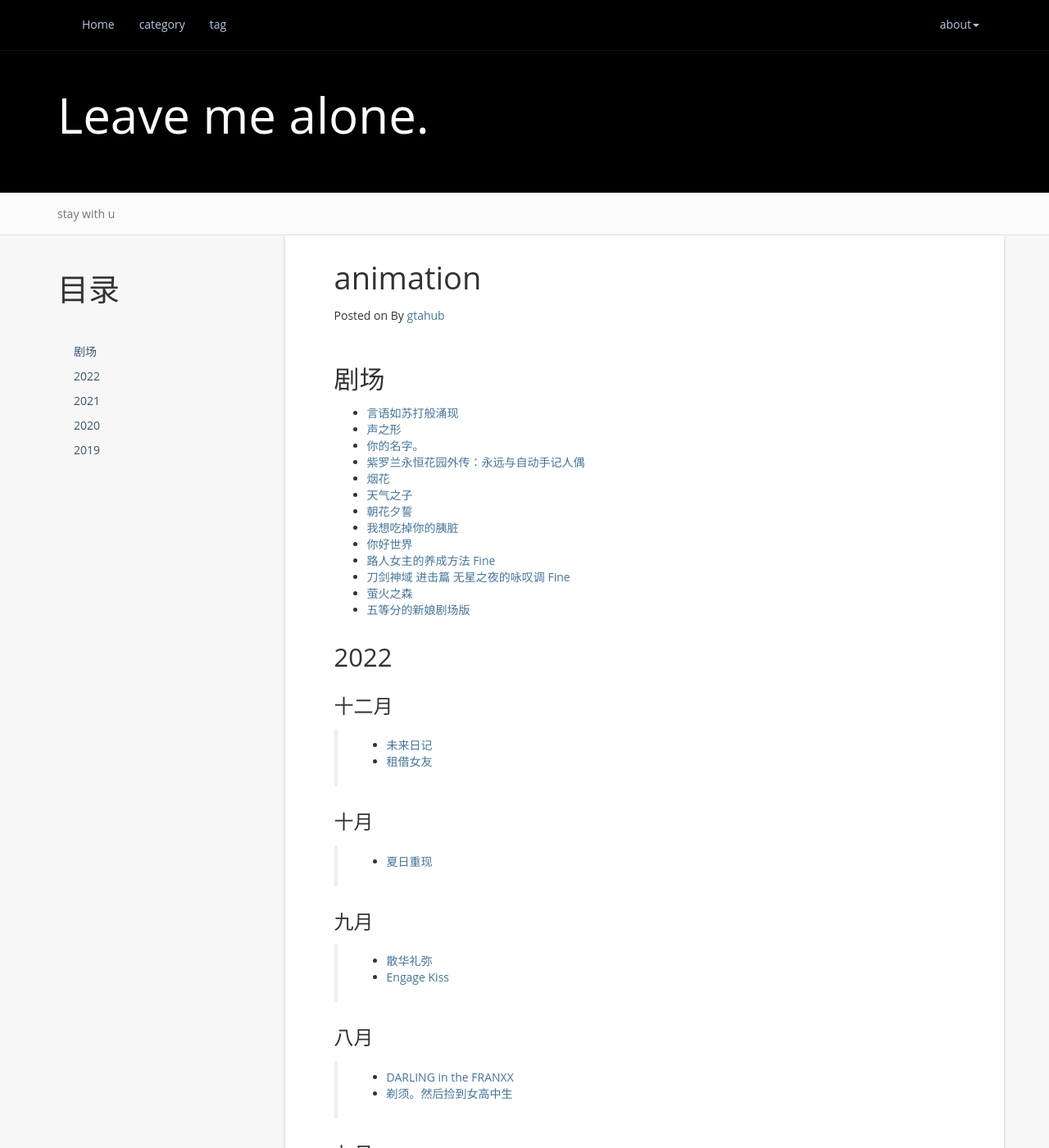
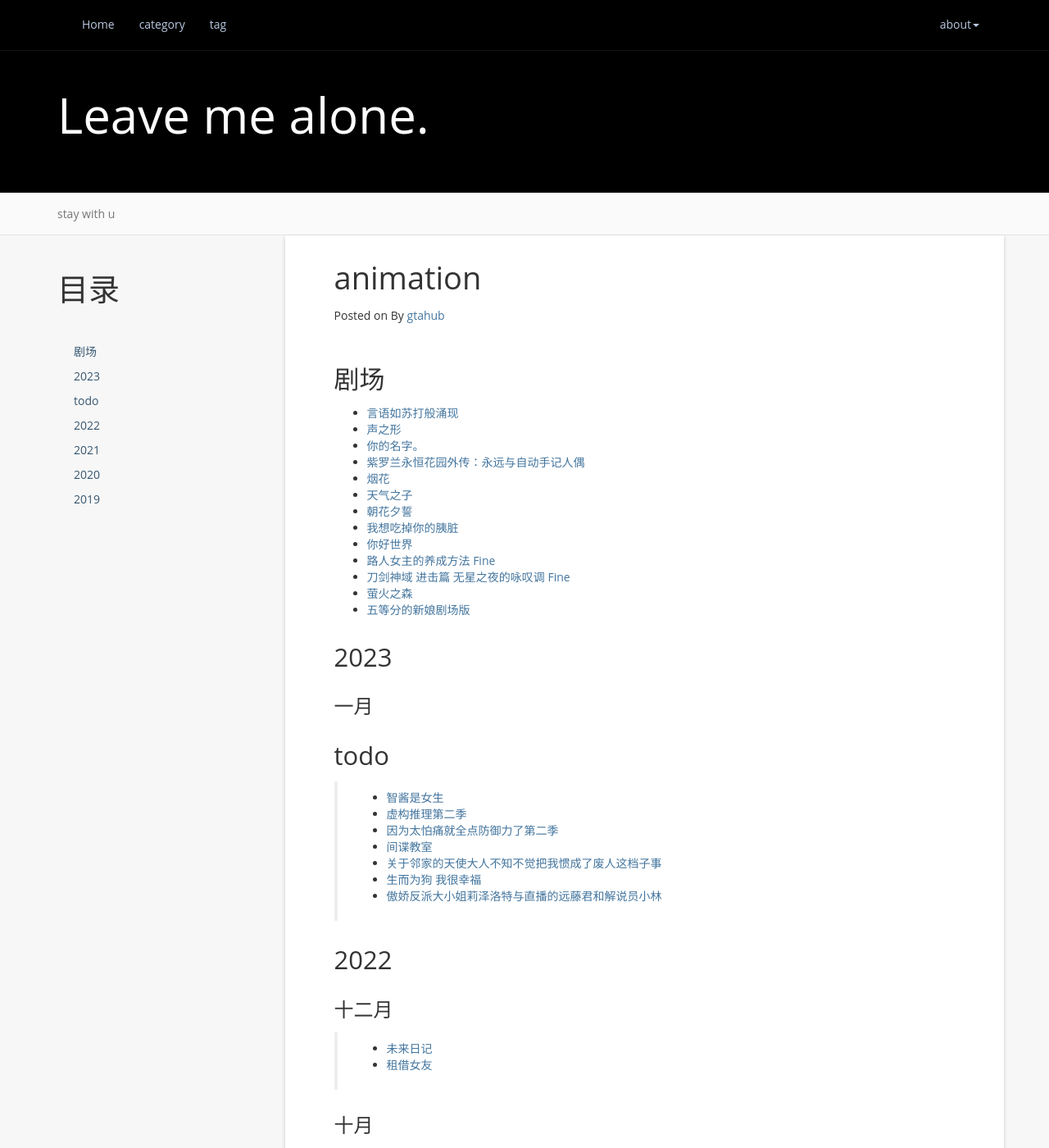
Before and after one commit to atgtahub/atgtahub.github.io, a Jekyll site: the page built from about/bangumi.md, in a window 1280 px wide and 1400 px high. Shown: the whole window at 82% size. Built offline with Jekyll 4.4.1, drawn with Linux system fonts in a browser that asks for light colours; a script that is not in the unit is left out; comment, search, counter and statistics services are not loaded.

Commit message:
refactor(posts): bangumi.md

```diff
--- a/about/bangumi.md
+++ b/about/bangumi.md
@@ -23,6 +23,21 @@
 + <a href="https://www.yhdmp.cc/showp/21108.html" target="_blank">刀剑神域 进击篇 无星之夜的咏叹调 Fine</a>
 + <a href="https://www.bilibili.com/bangumi/play/ss27042" target="_blank">萤火之森</a>
 + <a href="https://www.yhdmp.cc/showp/22157.html" target="_blank">五等分的新娘剧场版</a>
+
+## 2023
+
+### 一月
+
+todo
+-
+
+> + <a href="https://www.yhdmp.cc/showp/23087.html" target="_blank">智酱是女生</a>
+> + <a href="https://www.bilibili.com/bangumi/play/ep710543" target="_blank">虚构推理第二季</a>
+> + <a href="https://www.bilibili.com/bangumi/play/ss44151" target="_blank">因为太怕痛就全点防御力了第二季</a>
+> + <a href="https://www.yhdmp.cc/showp/22305.html" target="_blank">间谍教室</a>
+> + <a href="https://www.yhdmp.cc/showp/22225.html" target="_blank">关于邻家的天使大人不知不觉把我惯成了废人这档子事</a>
+> + <a href="https://www.yhdmp.cc/showp/22315.html" target="_blank">生而为狗 我很幸福</a>
+> + <a href="https://www.yhdmp.cc/showp/22215.html" target="_blank">傲娇反派大小姐莉泽洛特与直播的远藤君和解说员小林</a>
 
 
 ## 2022
```
